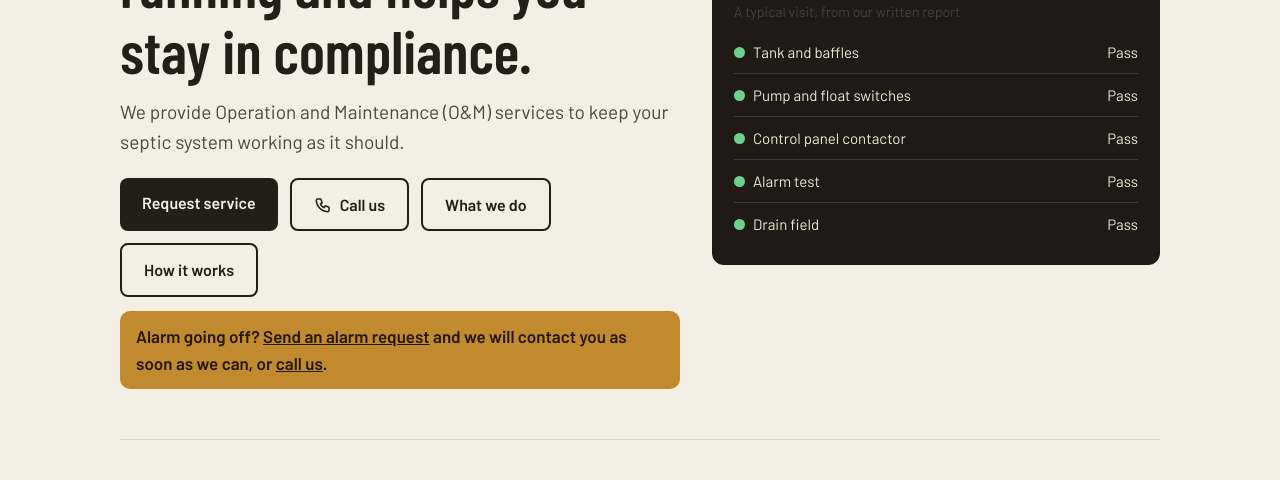
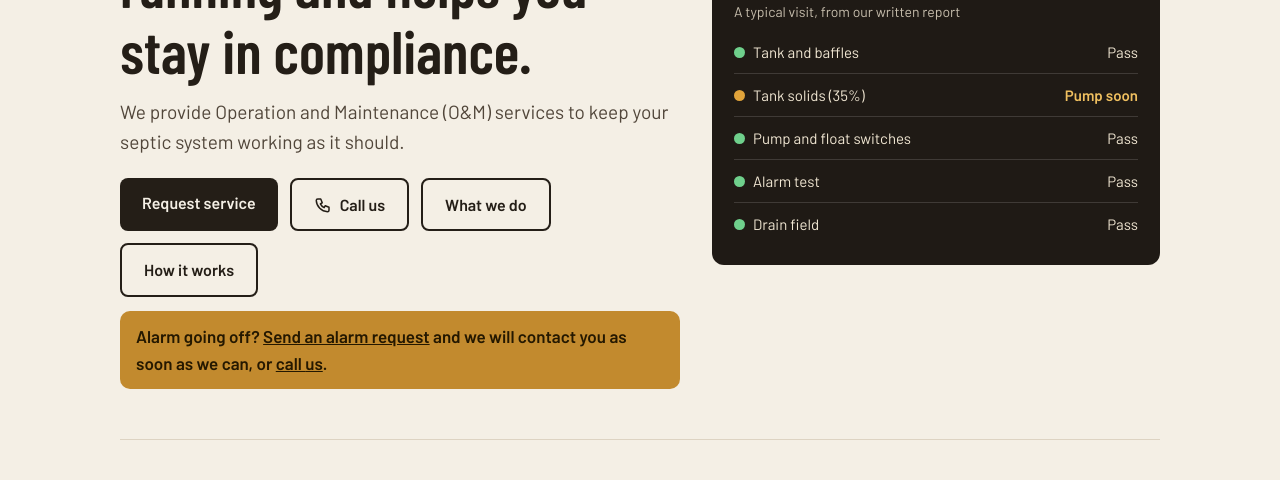
Before and after one commit to joshuasadie/overwatch-septic, a website: page site/index.html in a window 1280 px wide. Shown: the part 314-794 px from the top of the page. Drawn offline with nearby package versions, Linux system fonts and the light colour scheme; a web font is replaced by a local one.

Commit message:
Home page check card: show one item needing attention (tank solids, pump soon); brighter subtitle
Co-Authored-By: Claude Opus 5.5 <noreply@anthropic.com>
Claude-Session: https://claude.ai/code/session_01GDEURXcgMeby6ihy9L653f

```diff
--- a/site/index.html
+++ b/site/index.html
@@ -35,7 +35,7 @@ nav{display:flex;flex-wrap:wrap;gap:10px 24px;align-items:center;justify-content
 .dot{display:inline-block;width:11px;height:11px;border-radius:50%;margin-right:8px}
 .row{display:flex;justify-content:space-between;gap:12px;padding:9px 0;border-bottom:1px solid rgba(255,255,255,.14);font-size:15px}
 .row:last-child{border:0}
-.ok{background:#6fd08c}.alarm{background:var(--amber)}
+.ok{background:#6fd08c}.due{background:#e0a33a}.due-t{color:#f0c060;font-weight:600}.alarm{background:var(--amber)}
 .alarmline{background:var(--amber);color:var(--amberink);font-weight:600;border-radius:10px;padding:12px 16px;margin-top:14px}
 section.s{padding-block:34px;border-top:1px solid var(--line)}
 section.s h2{font-size:clamp(26px,4vw,36px);margin:0 0 6px}
@@ -83,10 +83,10 @@ footer a{color:var(--mute)}
 </div>
 <aside class="panelcard" aria-label="Example of a system check">
 <h2>What we check</h2>
-<p style="margin:0 0 8px;font-size:14px;opacity:.85">A typical visit, from our written report</p>
+<p style="margin:0 0 8px;font-size:14px;color:var(--onslate);opacity:.8">A typical visit, from our written report</p>
 <div class="row"><span><i class="dot ok"></i>Tank and baffles</span><span>Pass</span></div>
+<div class="row"><span><i class="dot due"></i>Tank solids (35%)</span><span class="due-t">Pump soon</span></div>
 <div class="row"><span><i class="dot ok"></i>Pump and float switches</span><span>Pass</span></div>
-<div class="row"><span><i class="dot ok"></i>Control panel contactor</span><span>Pass</span></div>
 <div class="row"><span><i class="dot ok"></i>Alarm test</span><span>Pass</span></div>
 <div class="row"><span><i class="dot ok"></i>Drain field</span><span>Pass</span></div>
 </aside>
```
